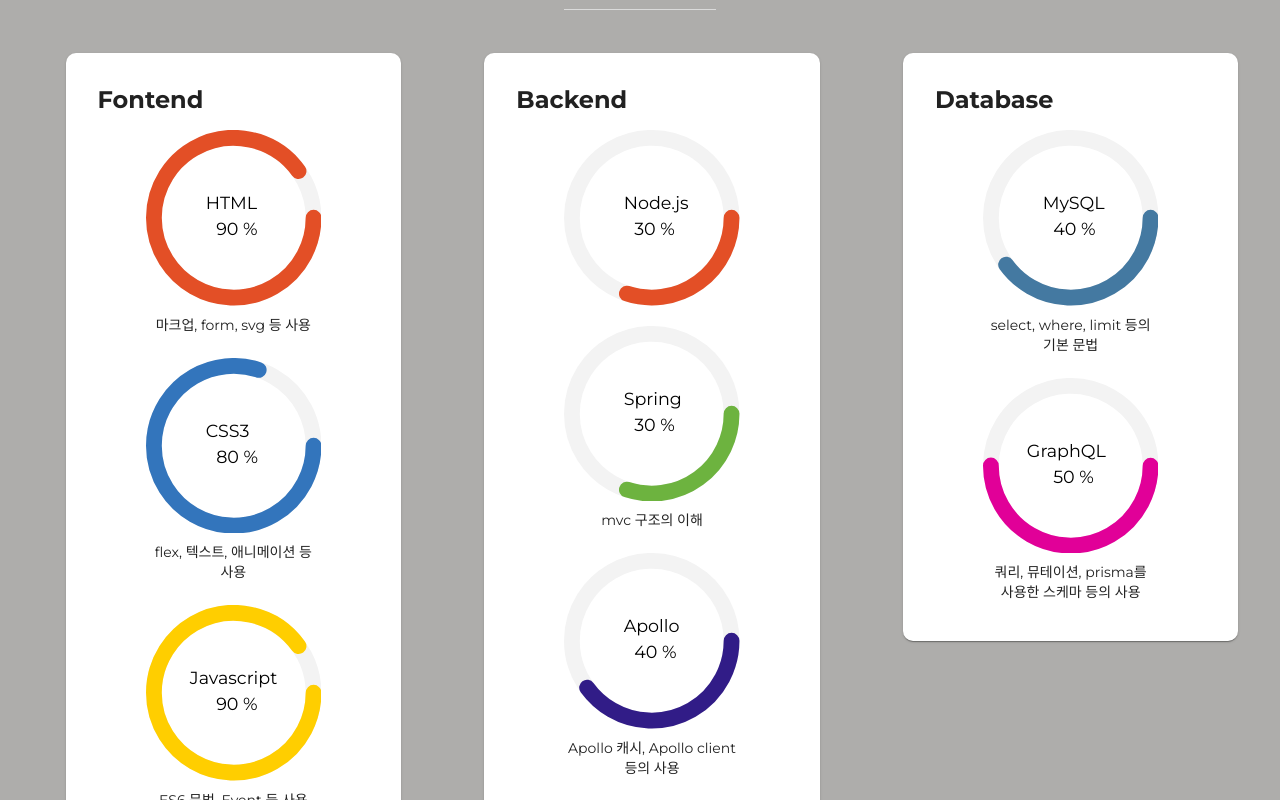
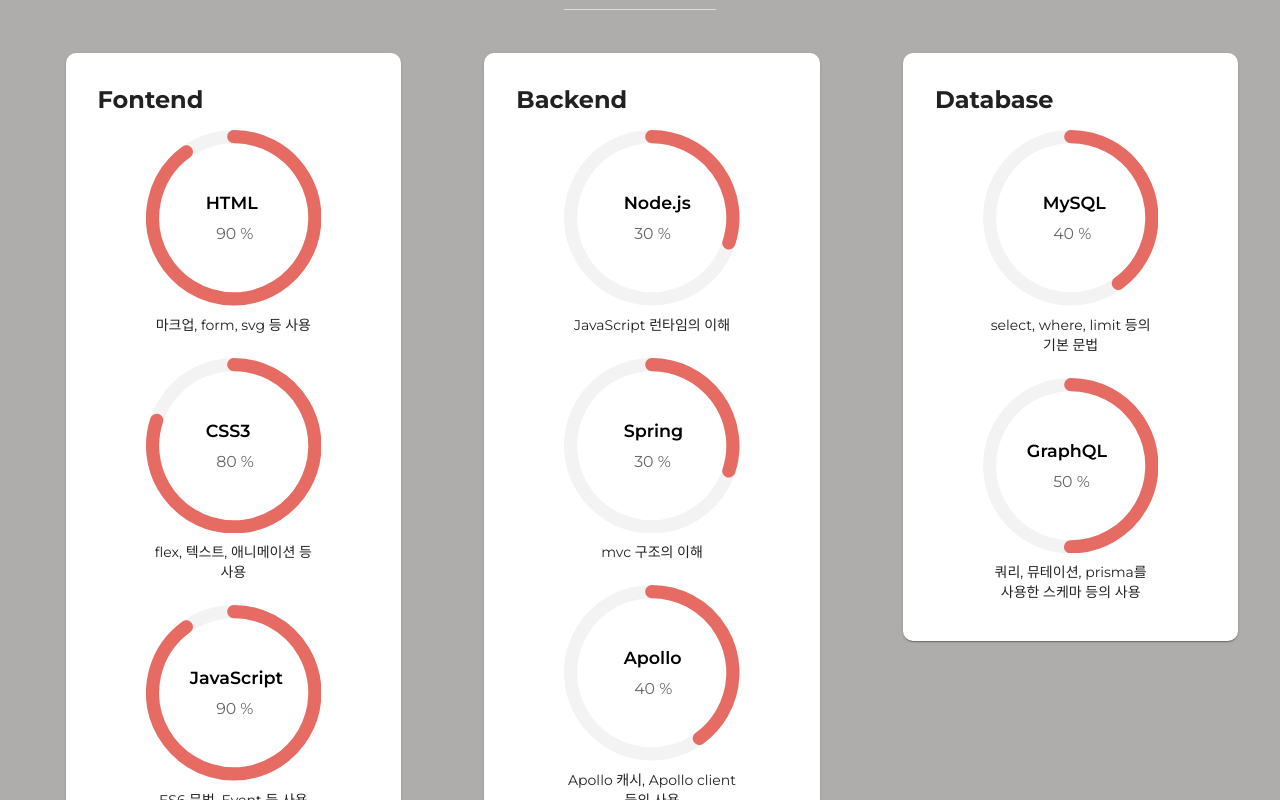
Before and after one commit to jeon-jeongin/Jeongin-Portfolio, a React (Create React App) app: page / in a window 1280 px wide. Shown: the part 1620-2420 px from the top of the page. Built offline with nearby package versions, Linux system fonts and the light colour scheme.

Commit message:
EDIT font size

```diff
--- a/src/components/Skills/BackChart.js
+++ b/src/components/Skills/BackChart.js
@@ -9,12 +9,13 @@
                 data={[
                     {
                         value: 30,
-                        color: '#E34F26',
+                        color: '#E66B63',
                         name: "Node.js"
                     }
                 ]}
+                startAngle={270}
                 reveal={30}
-                lineWidth={18}
+                lineWidth={15}
                 background="#f3f3f3"
                 lengthAngle={360}
                 rounded
@@ -22,16 +23,20 @@
                 label={({ dataEntry, dataIndex }) => <Element key={dataIndex} {...dataEntry} />}
                 labelPosition={0}
             />
+            <Content>
+                JavaScript 런타임의 이해
+            </Content>
             <Chart
                 data={[
                     {
                         value: 30,
-                        color: '#6DB33F',
+                        color: '#E66B63',
                         name: "Spring"
                     }
                 ]}
+                startAngle={270}
                 reveal={30}
-                lineWidth={18}
+                lineWidth={15}
                 background="#f3f3f3"
                 lengthAngle={360}
                 rounded
@@ -46,12 +51,13 @@
                 data={[
                     {
                         value: 40,
-                        color: '#311C87',
+                        color: '#E66B63',
                         name: "Apollo"
                     }
                 ]}
+                startAngle={270}
                 reveal={40}
-                lineWidth={18}
+                lineWidth={15}
                 background="#f3f3f3"
                 lengthAngle={360}
                 rounded
--- a/src/components/Skills/DataBaseChart.js
+++ b/src/components/Skills/DataBaseChart.js
@@ -9,12 +9,13 @@
                 data={[
                     {
                         value: 40,
-                        color: '#4479A1',
+                        color: '#E66B63',
                         name: "MySQL"
                     }
                 ]}
+                startAngle={270}
                 reveal={40}
-                lineWidth={18}
+                lineWidth={15}
                 background="#f3f3f3"
                 lengthAngle={360}
                 rounded
@@ -29,12 +30,13 @@
                 data={[
                     {
                         value: 50,
-                        color: '#E10098',
+                        color: '#E66B63',
                         name: "GraphQL"
                     }
                 ]}
+                startAngle={270}
                 reveal={50}
-                lineWidth={18}
+                lineWidth={15}
                 background="#f3f3f3"
                 lengthAngle={360}
                 rounded
--- a/src/components/Skills/Element.js
+++ b/src/components/Skills/Element.js
@@ -1,10 +1,17 @@
 export const Element = (props) => {
     return (
-        <text style={{ fontSize: "10px" }}>
-            <tspan x="34" y="45">
+        <text>
+            <tspan x="34" y="45" style={{
+                fontWeight: "600",
+                fontSize: "10px",
+            }}>
                 {props.name}
             </tspan>
-            <tspan x="40" y="60">
+            <tspan x="40" y="62" style={{
+                fontWeight: "500",
+                fontSize: "9px",
+                fill: "#666",
+            }}>
                 {`${props.value} %`}
             </tspan>
         </text>
@@ -13,11 +20,18 @@
 
 export const LongElement = (props) => {
     return (
-        <text style={{ fontSize: "10px" }}>
-            <tspan x="25" y="45">
+        <text>
+            <tspan x="25" y="45" style={{
+                fontWeight: "600",
+                fontSize: "10px",
+            }}>
                 {props.name}
             </tspan>
-            <tspan x="40" y="60">
+            <tspan x="40" y="62" style={{
+                fontWeight: "500",
+                fontSize: "9px",
+                fill: "#666",
+            }}>
                 {`${props.value} %`}
             </tspan>
         </text>
--- a/src/components/Skills/FrontChart.js
+++ b/src/components/Skills/FrontChart.js
@@ -10,12 +10,13 @@
                 data={[
                     {
                         value: 90,
-                        color: '#E34F26',
+                        color: '#E66B63',
                         name: "HTML"
                     }
                 ]}
+                startAngle={270}
                 reveal={90}
-                lineWidth={18}
+                lineWidth={15}
                 background="#f3f3f3"
                 lengthAngle={360}
                 rounded
@@ -30,12 +31,13 @@
                 data={[
                     {
                         value: 80,
-                        color: '#3375BC',
+                        color: '#E66B63',
                         name: "CSS3"
                     }
                 ]}
+                startAngle={270}
                 reveal={80}
-                lineWidth={18}
+                lineWidth={15}
                 background="#f3f3f3"
                 lengthAngle={360}
                 rounded
@@ -50,12 +52,13 @@
                 data={[
                     {
                         value: 90,
-                        color: '#FFCE00',
-                        name: "Javascript"
+                        color: '#E66B63',
+                        name: "JavaScript"
                     }
                 ]}
+                startAngle={270}
                 reveal={90}
-                lineWidth={18}
+                lineWidth={15}
                 background="#f3f3f3"
                 lengthAngle={360}
                 rounded
@@ -70,12 +73,13 @@
                 data={[
                     {
                         value: 85,
-                        color: '#61DAFB',
+                        color: '#E66B63',
                         name: "React"
                     }
                 ]}
+                startAngle={270}
                 reveal={85}
-                lineWidth={18}
+                lineWidth={15}
                 background="#f3f3f3"
                 lengthAngle={360}
                 rounded
```
